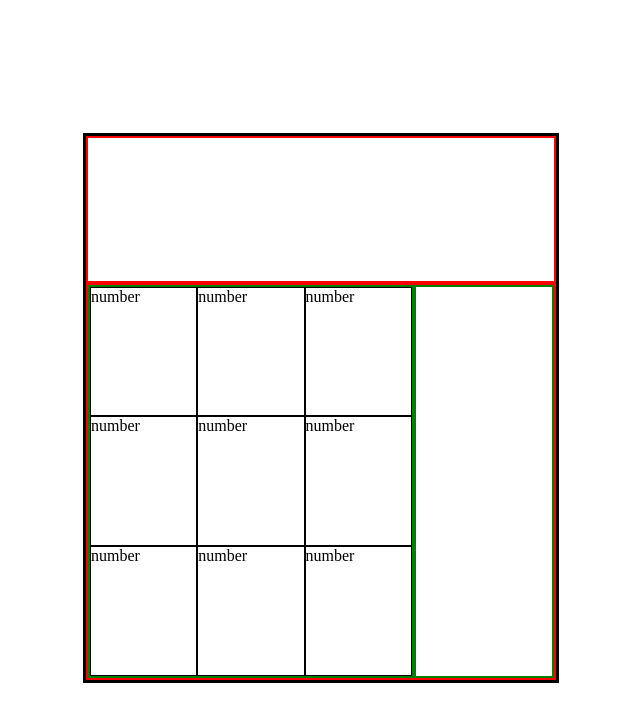
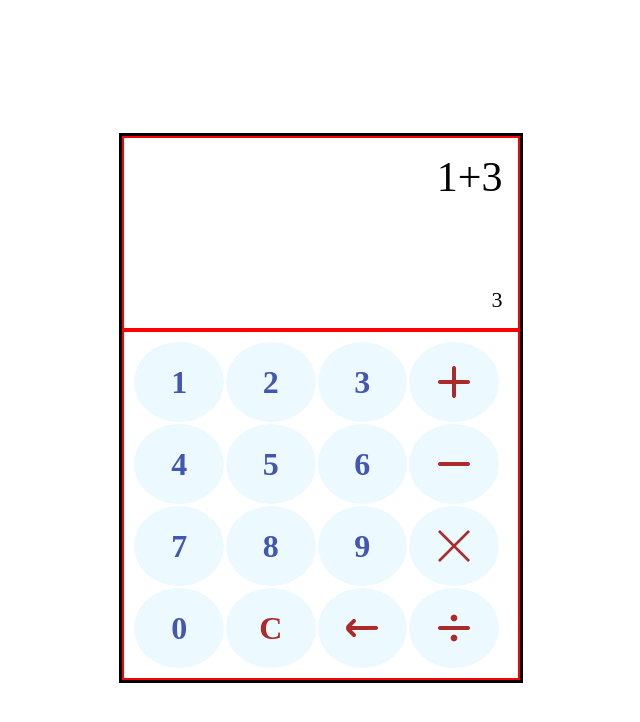
Before and after one commit to Ezrovat/Calculator, a plain HTML site: page index.html in a window 1280 px wide. Shown: the whole page, without its empty margins (319-959 px from the left). Drawn offline with Linux system fonts and the light colour scheme.

Commit message:
add more style and icons

```diff
--- a/index.html
+++ b/index.html
@@ -8,21 +8,32 @@
 </head>
 <body>
     <div class="calculator">
-        <div class="display"></div>
+        <div class="display">
+            <div class="current-operation">1+3</div>
+
+            <div class="precalc-result">3</div>
+
+        </div>
+
         <div class="nums-and-ops">
-            <div class="numbers">
-                <div>number</div>
-                <div>number</div>
-                <div>number</div>
-                <div>number</div>
-                <div>number</div>
-                <div>number</div>
-                <div>number</div>
-                <div>number</div>
-                <div>number</div>
-            </div>
-            <div class="operators"></div>
+            <div><div class="calc-btn digit">1</div></div>
+            <div><div class="calc-btn digit">2</div></div>
+            <div><div class="calc-btn digit">3</div></div>
+            <div><div class="calc-btn opr"><img src="./plus.png" ></div></div>
+            <div><div class="calc-btn digit">4</div></div>
+            <div><div class="calc-btn digit">5</div></div>
+            <div><div class="calc-btn digit">6</div></div>
+            <div><div class="calc-btn opr"><img src="./minus.png" ></div></div>
+            <div><div class="calc-btn digit">7</div></div>
+            <div><div class="calc-btn digit">8</div></div>
+            <div><div class="calc-btn digit">9</div></div>
+            <div><div class="calc-btn opr"><img src="./cross.png" ></div></div>
+            <div><div class="calc-btn digit">0</div></div>
+            <div><div class="calc-btn opr">C</div></div>
+            <div><div class="calc-btn opr"><img src="./arrow-left.png" ></div></div>
+            <div><div class="calc-btn opr"><img src="./divide.png" ></div></div>
         </div>
+
     </div>
 </body>
 </html>
--- a/style.css
+++ b/style.css
@@ -18,34 +18,63 @@ body {
 }
 
 .display {
-    flex-grow: 1.3;
+    flex: 1;
+    padding:15px;
+    display: flex;
+    flex-direction: column;
+    align-items: end;
+}
+
+.display > div {
+    flex: 1;
+}
+
+.current-operation {
+    font-size:42px;
+}
+
+.precalc-result {
+    display: flex;
+    flex-direction: column;
+    justify-content: end;
+    font-size: 22px;
 }
 
 .nums-and-ops {
-    flex-grow: 3;
+    flex:2;
     display: flex;
+    flex-wrap: wrap;
+    gap:2px;
+    padding: 10px;
 }
 
-.numbers {
-    display: flex;
-    flex-wrap: wrap;
-    width: 70%;
-}
-
-
-.operators {
-   width: 30%;
-}
 
 .calculator > div {
     border: 2px solid red;
 }
 
 .nums-and-ops > div {
-    border: 2px solid green;
+    width: 24%;
 }
 
-.numbers > div {
-    border: 1px solid black;
-    width: 33.3%;
+
+.calc-btn {
+    border: 1px;
+    background-color: rgb(236, 249, 255);
+    height: 100%;
+    display: flex;
+    justify-content: center;
+    align-items: center;
+    border-radius: 50%;
+    font-size: 32px;
+    font-weight: 550;
+
 }
+
+.opr {
+    color: #AB2B2B
+}
+
+.digit {
+    color:rgb(67, 87, 176);
+}
```
Also changed, not shown: arrow-left.png (added), arrow-left.svg (added), cross.png (added), divide.png (added), minus.png (added), plus.png (added).
